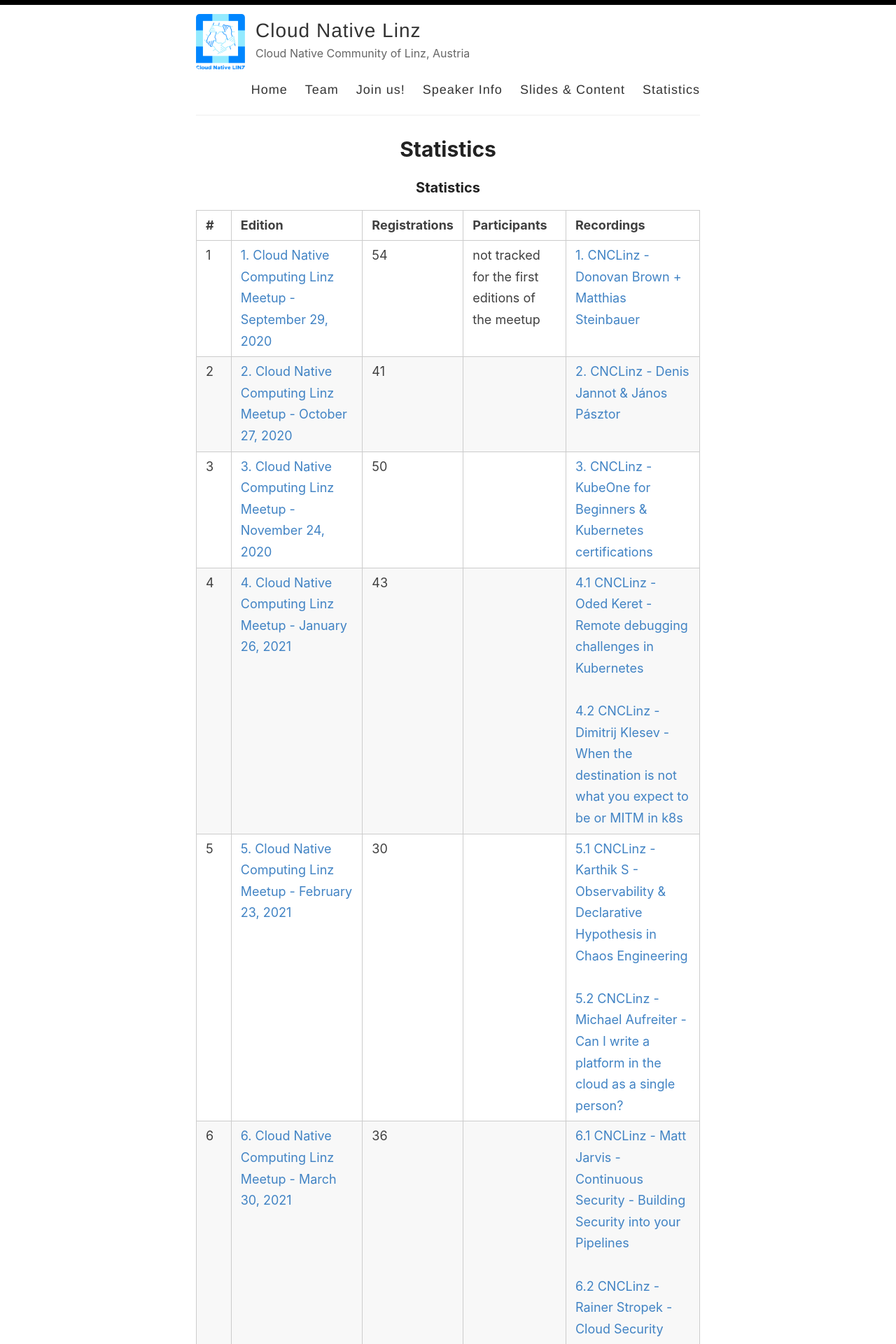
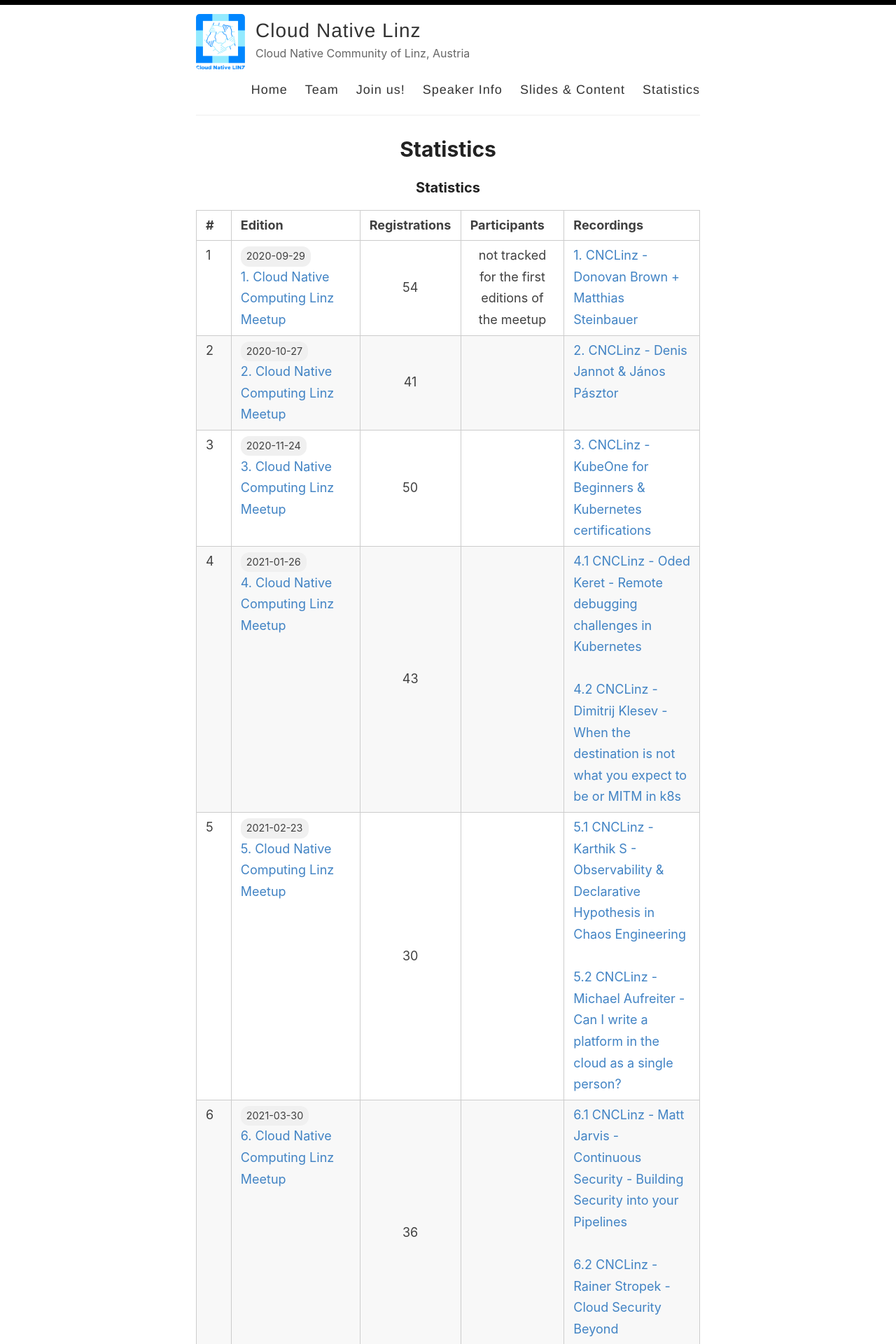
Before and after one commit to CloudNativeLinz/cloudnativelinz.github.io, a Jekyll site: the page built from _pages/statistics.md, in a window 1280 px wide. Shown: the top 1920 px of the page at 70% size. Built offline with Jekyll 4.4.1, drawn with Linux system fonts in a browser that asks for light colours; some of the changed text lies outside the part shown.

Commit message:
Add date label

```diff
--- a/_data/events.yml
+++ b/_data/events.yml
@@ -1,5 +1,6 @@
 - id: 1
-  edition: "1. Cloud Native Computing Linz Meetup - September 29, 2020"
+  edition: "1. Cloud Native Computing Linz Meetup"
+  date: "2020-09-29"
   event_link: "https://www.meetup.com/cloud-native-computing-linz/events/273245544/"
   registrations: 54
   participants: "not tracked for the first editions of the meetup"
@@ -8,7 +9,8 @@
       link: "https://www.youtube.com/watch?v=xzB5Al18aao"
 
 - id: 2
-  edition: "2. Cloud Native Computing Linz Meetup - October 27, 2020"
+  edition: "2. Cloud Native Computing Linz Meetup"
+  date: "2020-10-27"
   event_link: "https://www.meetup.com/cloud-native-computing-linz/events/273726815/"
   registrations: 41
   participants: ""
@@ -17,7 +19,8 @@
       link: "https://www.youtube.com/watch?v=MQKfZdsHC9s"
 
 - id: 3
-  edition: "3. Cloud Native Computing Linz Meetup - November 24, 2020"
+  edition: "3. Cloud Native Computing Linz Meetup"
+  date: "2020-11-24"
   event_link: "https://www.meetup.com/cloud-native-computing-linz/events/274417589/"
   registrations: 50
   participants: ""
@@ -26,7 +29,8 @@
       link: "https://www.youtube.com/watch?v=ouWVGtRyRkA"
 
 - id: 4
-  edition: "4. Cloud Native Computing Linz Meetup - January 26, 2021"
+  edition: "4. Cloud Native Computing Linz Meetup"
+  date: "2021-01-26"
   event_link: "https://www.meetup.com/cloud-native-computing-linz/events/275600776/"
   registrations: 43
   participants: ""
@@ -37,7 +41,8 @@
       link: "https://www.youtube.com/watch?v=qD5XQdf7w5k"
 
 - id: 5
-  edition: "5. Cloud Native Computing Linz Meetup - February 23, 2021"
+  edition: "5. Cloud Native Computing Linz Meetup"
+  date: "2021-02-23"
   event_link: "https://www.meetup.com/cloud-native-computing-linz/events/276236712/"
   registrations: 30
   participants: ""
@@ -48,7 +53,8 @@
       link: "https://www.youtube.com/watch?v=iYrVBlplRd4"
 
 - id: 6
-  edition: "6. Cloud Native Computing Linz Meetup - March 30, 2021"
+  edition: "6. Cloud Native Computing Linz Meetup"
+  date: "2021-03-30"
   event_link: "https://www.meetup.com/cloud-native-computing-linz/events/276718585/"
   registrations: 36
   participants: ""
@@ -59,7 +65,8 @@
       link: "https://www.youtube.com/watch?v=8jbWGxgoKJQ"
 
 - id: 7
-  edition: "7. Cloud Native Computing Linz Meetup - April 27, 2021"
+  edition: "7. Cloud Native Computing Linz Meetup"
+  date: "2021-04-27"
   event_link: "https://www.meetup.com/cloud-native-computing-linz/events/277569639/"
   registrations: 42
   participants: ""
@@ -68,7 +75,8 @@
       link: "https://www.youtube.com/watch?v=bh0v6k6eLRw"
 
 - id: 8
-  edition: "8. Cloud Native Computing Linz Meetup - May 25, 2021"
+  edition: "8. Cloud Native Computing Linz Meetup"
+  date: "2021-05-25"
   event_link: "https://www.meetup.com/cloud-native-computing-linz/events/278104169/"
   registrations: 27
   participants: ""
@@ -77,7 +85,8 @@
       link: "https://www.youtube.com/watch?v=DXffA0IgZyc"
 
 - id: 9
-  edition: "9. Cloud Native Computing Linz Meetup - June 29, 2021"
+  edition: "9. Cloud Native Computing Linz Meetup"
+  date: "2021-06-29"
   event_link: "https://www.meetup.com/cloud-native-computing-linz/events/278914758/"
   registrations: 15
   participants: ""
@@ -86,7 +95,8 @@
       link: "https://www.youtube.com/watch?v=XeXcgz5stMo"
 
 - id: 10
-  edition: "10. Cloud Native Computing Linz Meetup - September 28, 2021"
+  edition: "10. Cloud Native Computing Linz Meetup"
+  date: "2021-09-28"
   event_link: "https://www.meetup.com/cloud-native-computing-linz/events/280749046/"
   registrations: 20
   participants: ""
@@ -95,7 +105,8 @@
       link: "https://www.youtube.com/watch?v=0WEts9WLhoc"
 
 - id: 11
-  edition: "11. IN PERSON - Cloud Native Computing Linz Meetup - October 19, 2021"
+  edition: "11. IN PERSON - Cloud Native Computing Linz Meetup"
+  date: "2021-10-19"
   event_link: "https://www.meetup.com/cloud-native-computing-linz/events/281064988/"
   registrations: 36
   participants: ""
@@ -104,7 +115,8 @@
       link: "https://www.youtube.com/watch?v=81Tg--7GIFI"
 
 - id: 12
-  edition: "12. Cloud Native Computing Linz Meetup - February 23, 2022"
+  edition: "12. Cloud Native Computing Linz Meetup"
+  date: "2022-02-23"
   event_link: "https://www.meetup.com/cloud-native-computing-linz/events/283691539/"
   note: "starting from here we are using both meetup.com and cncf.io"
   registrations: 12
@@ -114,126 +126,144 @@
       link: "https://www.youtube.com/watch?v=39XqltavUW0"
 
 - id: 13
-  edition: "13. Cloud Native Computing Linz Meetup - March 30, 2022 (joint meetup with eJUG Linz)"
+  edition: "13. Cloud Native Computing Linz Meetup (joint meetup with eJUG Linz)"
+  date: "2022-03-30"
   event_link: "https://www.meetup.com/cloud-native-computing-linz/events/284662219/"
   registrations: "20 (combined)"
   participants: ""
   recording: []
 
 - id: 14
-  edition: "14. Cloud Native Computing Linz Meetup - April 19, 2022"
+  edition: "14. Cloud Native Computing Linz Meetup"
+  date: "2022-04-19"
   event_link: "https://www.meetup.com/cloud-native-computing-linz/events/284847987/"
   registrations: 23
   participants: ""
   recording: []
 
 - id: 15
-  edition: "15. Cloud Native Computing Linz Meetup - May 31, 2022"
+  edition: "15. Cloud Native Computing Linz Meetup"
+  date: "2022-05-31"
   event_link: "https://www.meetup.com/cloud-native-computing-linz/events/285775843/"
   registrations: 20
   participants: ""
   recording: []
 
 - id: 16
-  edition: "16. Cloud Native Computing Linz Meetup - June 28, 2022"
+  edition: "16. Cloud Native Computing Linz Meetup"
+  date: "2022-06-28"
   event_link: "https://www.meetup.com/cloud-native-computing-linz/events/286504906/"
   registrations: 17
   participants: ""
   recording: []
 
 - id: 17
-  edition: "17. Cloud Native Computing Linz Meetup - October 18, 2022"
+  edition: "17. Cloud Native Computing Linz Meetup"
+  date: "2022-10-18"
   event_link: "https://community.cncf.io/events/details/cncf-linz-presents-17-cloud-native-computing-linz-meetup-october-18-2022/"
   registrations: "~20"
   participants: ""
   recording: []
 
 - id: 18
-  edition: "18. Cloud Native Computing Linz Meetup - November 22, 2022"
+  edition: "18. Cloud Native Computing Linz Meetup"
+  date: "2022-11-22"
   event_link: "https://community.cncf.io/events/details/cncf-linz-presents-18-cloud-native-computing-linz-meetup-november-22-2022/"
   registrations: ""
   participants: "38"
   recording: []
 
 - id: 19
-  edition: "19. Cloud Native Computing Linz Meetup - Jan 17, 2023"
+  edition: "19. Cloud Native Computing Linz Meetup"
+  date: "2023-01-17"
   event_link: "https://community.cncf.io/events/details/cncf-linz-presents-cloud-native-linz-jan-17-k8s-dora-metrics-and-tyk-gateway-with-opentelemetry/"
   registrations: ""
   participants: "35"
   recording: []
 
 - id: 20
-  edition: "Cloud Native Linz, Feb 21 - Kubernetes Alternatives"
+  edition: "Cloud Native Linz - Kubernetes Alternatives"
+  date: "2023-02-21"
   event_link: "https://community.cncf.io/events/details/cncf-linz-presents-cloud-native-linz-feb-21-kubernetes-alternatives/"
   registrations: ""
   participants: "45"
   recording: []
 
 - id: 21
-  edition: "Cloud Native Linz, March 28 - Crossplane Usecases"
+  edition: "Cloud Native Linz - Crossplane Usecases"
+  date: "2023-03-28"
   event_link: "https://community.cncf.io/events/details/cncf-linz-presents-cloud-native-linz-march-28-crossplane-use-cases/"
   registrations: ""
   participants: "43"
   recording: []
 
 - id: 22
-  edition: "Cloud Native Linz, April 18 - Hagenberg Edition"
+  edition: "Cloud Native Linz - Hagenberg Edition"
+  date: "2023-04-18"
   event_link: "https://community.cncf.io/events/details/cncf-linz-presents-cloud-native-linz-april-18-hagenberg-edition/"
   registrations: ""
   participants: "35"
   recording: []
 
 - id: 23
-  edition: "Cloud Native Linz, May 30 - CertOps and K8sGPT"
+  edition: "Cloud Native Linz - CertOps and K8sGPT"
+  date: "2023-05-30"
   event_link: "https://community.cncf.io/events/details/cncf-linz-presents-cloud-native-linz-may-30-troubleshooting-with-k8sgpt/"
   registrations: ""
   participants: "25"
   recording: []
 
 - id: 24
-  edition: "Cloud Native Linz, June 27 - GitOps & Terraform and a Guide to OpenTelemetry"
+  edition: "Cloud Native Linz - GitOps & Terraform and a Guide to OpenTelemetry"
+  date: "2023-06-27"
   event_link: "https://community.cncf.io/events/details/cncf-linz-presents-cloud-native-linz-june-27-gitops-terraform-and-a-guide-to-opentelemetry/"
   registrations: ""
   participants: "52"
   recording: []
 
 - id: 25
-  edition: "Cloud Native Linz, September 19, 2023 - Migration to Cloud Native & The Power of Operators"
+  edition: "Cloud Native Linz - Migration to Cloud Native & The Power of Operators"
+  date: "2023-09-19"
   event_link: "https://community.cncf.io/events/details/cncf-linz-presents-cloud-native-linz-sept-19-migration-to-cloud-native-amp-the-power-of-operators/"
   registrations: ""
   participants: "37"
   recording: []
 
 - id: 26
-  edition: "Cloud Native Linz, October 18, 2023 - Testing K8s Operators & OpenTelemetry for Logs"
+  edition: "Cloud Native Linz - Testing K8s Operators & OpenTelemetry for Logs"
+  date: "2023-10-18"
   event_link: "https://community.cncf.io/events/details/cncf-linz-presents-cloud-native-linz-october-18-testing-k8s-operators-amp-opentelemetry-for-logs/"
   registrations: ""
   participants: "27"
   recording: []
 
 - id: 27
-  edition: "Cloud Native Linz, November 21, 2023 - GitOps and Testing Cloud Environments"
+  edition: "Cloud Native Linz - GitOps and Testing Cloud Environments"
+  date: "2023-11-21"
   event_link: "https://community.cncf.io/events/details/cncf-linz-presents-cloud-native-linz-november-21-gitops-and-testing-cloud-environments/"
   registrations: ""
   participants: "41"
   recording: []
 
 - id: 28
-  edition: "Cloud Native Linz - January 24 - Cloud Adventure and Cloud Native Sustainability"
+  edition: "Cloud Native Linz - Cloud Adventure and Cloud Native Sustainability"
+  date: "2024-01-24"
   event_link: "https://community.cncf.io/events/details/cncf-linz-presents-cloud-native-linz-january-24-cloud-adventure-and-cloud-native-sustainability/"
   registrations: ""
   participants: "31"
   recording: []
 
 - id: 29
-  edition: "Cloud Native Linz - February 27 - Access Control and Platforms with Devs in Mind"
+  edition: "Cloud Native Linz - Access Control and Platforms with Devs in Mind"
+  date: "2024-02-27"
   event_link: "https://community.cncf.io/events/details/cncf-linz-presents-cloud-native-linz-february-27-access-control-and-platforms-with-devs-in-mind/"
   registrations: ""
   participants: "39"
   recording: []
 
 - id: 30
-  edition: "Cloud Native Linz - March 26 - K8s Journey and a Multi-Layer K8s Security System"
+  edition: "Cloud Native Linz - K8s Journey and a Multi-Layer K8s Security System"
+  date: "2024-03-26"
   event_link: "https://community.cncf.io/events/details/cncf-linz-presents-cloud-native-linz-march-26-kubernetes-journey-and-a-multi-layer-kubernetes-security-system/"
   registrations: ""
   participants: "40"
@@ -242,21 +272,24 @@
       link: "https://www.youtube.com/watch?v=NaXmLnZ7R0U"
 
 - id: 31
-  edition: "Cloud Native Linz - April 23 - Secure K8s Deployment and API Management in Azure"
+  edition: "Cloud Native Linz - Secure K8s Deployment and API Management in Azure"
+  date: "2024-04-23"
   event_link: "https://www.meetup.com/cloud-native-linz/events/298076702/"
   registrations: ""
   participants: "22"
   recording: []
 
 - id: 32
-  edition: "Cloud Native Linz - June 25 - Inspecting Running Containers & Observability on the Edge"
+  edition: "Cloud Native Linz - Inspecting Running Containers & Observability on the Edge"
+  date: "2024-06-25"
   event_link: "https://www.meetup.com/cloud-native-linz/events/300982876/"
   registrations: ""
   participants: "22"
   recording: []
 
 - id: 33
-  edition: "Cloud Native Linz - September 18 - OpenTelemetry Errors"
+  edition: "Cloud Native Linz - OpenTelemetry Errors"
+  date: "2024-09-18"
   event_link: "https://www.meetup.com/cloud-native-linz/events/302570761/"
   registrations: ""
   participants: "22 (remote only)"
@@ -265,28 +298,32 @@
       link: "https://www.youtube.com/watch?v=nl7BaeAcv3g"
 
 - id: 34
-  edition: "Cloud Native Linz - October 21 - Beyond k8s and OpenSource Metrics"
+  edition: "Cloud Native Linz - Beyond k8s and OpenSource Metrics"
+  date: "2024-10-21"
   event_link: "https://www.meetup.com/cloud-native-linz/events/303406885/"
   registrations: ""
   participants: "27"
   recording: []
 
 - id: 35
-  edition: "Cloud Native Linz - November 19 - Cloud-Native Harmony & Backstage Techdocs"
+  edition: "Cloud Native Linz - Cloud-Native Harmony & Backstage Techdocs"
+  date: "2024-11-19"
   event_link: "https://www.meetup.com/cloud-native-computing-linz/events/302568919/"
   registrations: ""
   participants: "22"
   recording: []
 
 - id: 36
-  edition: "Cloud Native Linz - January 15 - Containerized Builds & Beesting"
+  edition: "Cloud Native Linz - Containerized Builds & Beesting"
+  date: "2025-01-15"
   event_link: "https://www.meetup.com/cloud-native-linz/events/304003701/"
   registrations: ""
   participants: "33"
   recording: []
 
 - id: 37
-  edition: "Cloud Native Linz - February 25 - Auto-updates in the CI/CD and Zero Trust Systems"
+  edition: "Cloud Native Linz - Auto-updates in the CI/CD and Zero Trust Systems"
+  date: "2025-02-25"
   event_link: "https://www.meetup.com/cloud-native-linz/events/304124258/"
   registrations: ""
   participants: "34"
--- a/_pages/statistics.md
+++ b/_pages/statistics.md
@@ -5,6 +5,21 @@
 ---
 
 ### Statistics
+
+<style>
+  .date-label {
+    display: inline-block;
+    padding: 2px 8px;
+    margin-right: 8px;
+    background-color: #f0f0f0;
+    border-radius: 12px;
+    font-size: 0.8em;
+  }
+  .center-cell {
+    text-align: center; /* Center align text horizontally */
+    vertical-align: middle; /* Center align text vertically */
+  }
+</style>
 
 <table>
   <thead>
@@ -20,9 +35,12 @@
     {% for event in site.data.events %}
     <tr>
       <td>{{ event.id }}</td>
-      <td><a href="{{ event.event_link }}">{{ event.edition }}</a></td>
-      <td>{{ event.registrations }}</td>
-      <td>{{ event.participants }}</td>
+      <td>
+        <span class="date-label">{{ event.date }}</span><br>
+        <a href="{{ event.event_link }}">{{ event.edition }}</a>
+      </td>
+      <td class="center-cell">{{ event.registrations }}</td>
+      <td class="center-cell">{{ event.participants }}</td>
       <td>
         {% if event.recording.size == 0 %}
           In person only
```
